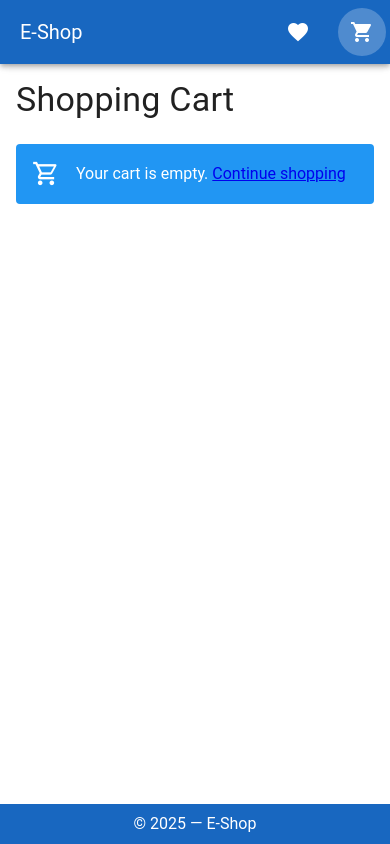
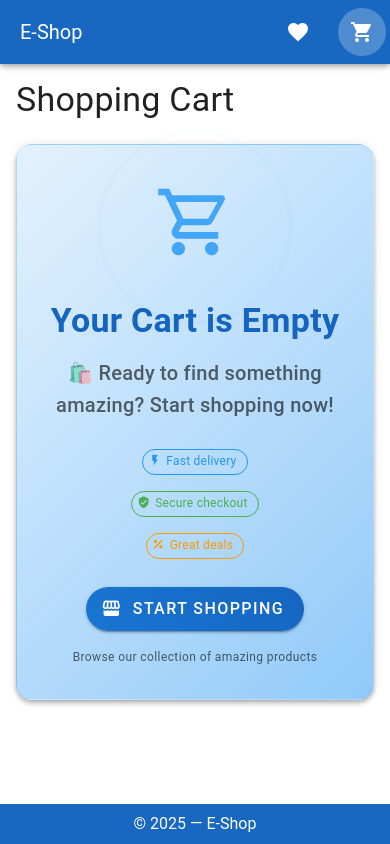
Before and after one commit to Sudalaimani777/E-commerce, a Vue app: page /cart in a window 390 px wide. Built offline with nearby package versions, Linux system fonts and the light colour scheme.

Commit message:
Enhance empty cart and favorites states with improved UI design, animations, and responsive styling

```diff
--- a/src/views/CartView.vue
+++ b/src/views/CartView.vue
@@ -45,9 +45,54 @@
     </div>
 
     <!-- Empty Cart Message (when no order placed) -->
-    <v-alert v-else-if="cart.items.length === 0 && !orderPlaced" color="info" icon="mdi-cart-outline">
-      Your cart is empty. <router-link to="/">Continue shopping</router-link>
-    </v-alert>
+    <div v-else-if="cart.items.length === 0 && !orderPlaced" class="empty-cart-container">
+      <v-card class="empty-cart-card mx-auto" max-width="500" elevation="4">
+        <v-card-text class="text-center pa-8">
+          <div class="cart-icon-container mb-6">
+            <v-icon class="cart-icon" color="blue-lighten-1" size="100">mdi-cart-outline</v-icon>
+            <div class="cart-bounce"></div>
+          </div>
+
+          <h2 class="text-h4 font-weight-bold empty-title mb-4">Your Cart is Empty</h2>
+
+          <p class="text-h6 text-medium-emphasis mb-6 empty-subtitle">
+            🛍️ Ready to find something amazing? Start shopping now!
+          </p>
+
+          <div class="features-list mb-6">
+            <v-chip class="ma-1" color="blue" variant="outlined" size="small">
+              <v-icon start size="small">mdi-flash</v-icon>
+              Fast delivery
+            </v-chip>
+            <v-chip class="ma-1" color="green" variant="outlined" size="small">
+              <v-icon start size="small">mdi-shield-check</v-icon>
+              Secure checkout
+            </v-chip>
+            <v-chip class="ma-1" color="orange" variant="outlined" size="small">
+              <v-icon start size="small">mdi-percent</v-icon>
+              Great deals
+            </v-chip>
+          </div>
+
+          <div class="action-section">
+            <v-btn
+              color="primary"
+              size="large"
+              variant="elevated"
+              prepend-icon="mdi-storefront"
+              to="/"
+              class="shop-btn"
+            >
+              Start Shopping
+            </v-btn>
+
+            <p class="text-caption mt-4 text-medium-emphasis">
+              Browse our collection of amazing products
+            </p>
+          </div>
+        </v-card-text>
+      </v-card>
+    </div>
 
     <template v-else>
       <v-list lines="three">
@@ -366,4 +411,117 @@ function viewOrder() {
     margin-right: 0 !important;
   }
 }
+
+/* Empty Cart Styles */
+.empty-cart-container {
+  display: flex;
+  align-items: center;
+  justify-content: center;
+  min-height: 60vh;
+  animation: fadeInUp 0.8s ease-out;
+}
+
+.empty-cart-card {
+  border-radius: 16px !important;
+  background: linear-gradient(135deg, #e3f2fd 0%, #bbdefb 50%, #90caf9 100%);
+  position: relative;
+  overflow: visible;
+  border: 1px solid rgba(25, 118, 210, 0.1);
+}
+
+.cart-icon-container {
+  position: relative;
+  display: inline-block;
+}
+
+.cart-icon {
+  animation: cartBounce 2s ease-in-out infinite;
+  position: relative;
+  z-index: 2;
+}
+
+.cart-bounce {
+  position: absolute;
+  top: 50%;
+  left: 50%;
+  transform: translate(-50%, -50%);
+  width: 100px;
+  height: 100px;
+  border: 2px solid #1976d2;
+  border-radius: 50%;
+  animation: cartRipple 3s infinite;
+  opacity: 0;
+}
+
+.empty-cart-card .empty-title {
+  color: #1565c0;
+  animation: slideInUp 0.8s ease-out 0.3s both;
+}
+
+.empty-cart-card .empty-subtitle {
+  animation: slideInUp 0.8s ease-out 0.5s both;
+}
+
+.empty-cart-card .features-list {
+  animation: slideInUp 0.8s ease-out 0.7s both;
+}
+
+.empty-cart-card .action-section {
+  animation: slideInUp 0.8s ease-out 0.9s both;
+}
+
+.shop-btn {
+  transition: all 0.3s ease;
+  border-radius: 25px !important;
+  background: linear-gradient(45deg, #1976d2, #1565c0) !important;
+}
+
+.shop-btn:hover {
+  transform: translateY(-2px);
+  box-shadow: 0 8px 25px rgba(25, 118, 210, 0.4);
+}
+
+/* Empty Cart Animations */
+@keyframes cartBounce {
+  0%, 100% {
+    transform: translateY(0);
+  }
+  50% {
+    transform: translateY(-10px);
+  }
+}
+
+@keyframes cartRipple {
+  0% {
+    transform: translate(-50%, -50%) scale(0);
+    opacity: 1;
+  }
+  100% {
+    transform: translate(-50%, -50%) scale(2.5);
+    opacity: 0;
+  }
+}
+
+/* Additional responsive design for empty cart */
+@media (max-width: 600px) {
+  .empty-cart-card {
+    margin: 0 16px;
+  }
+
+  .cart-icon {
+    font-size: 80px !important;
+  }
+
+  .cart-bounce {
+    width: 80px;
+    height: 80px;
+  }
+
+  .empty-cart-card .features-list {
+    display: flex;
+    flex-direction: column;
+    align-items: center;
+    gap: 8px;
+  }
+}
 </style>
```
Also changed, not shown: src/views/FavoritesView.vue (+29 -9 lines).
